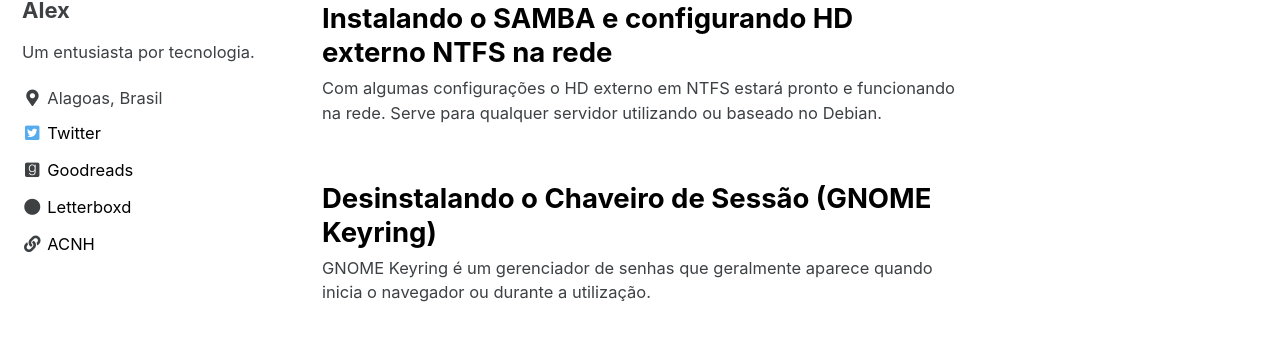
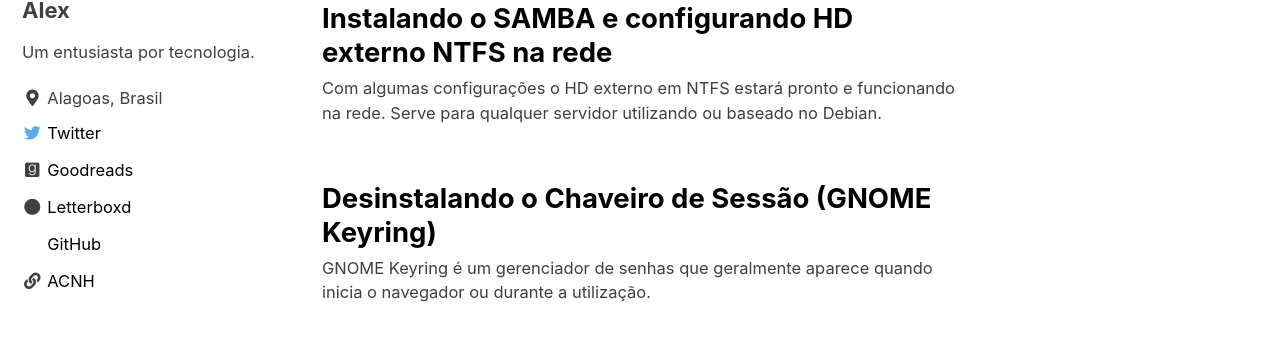
Before and after one commit to alexbarlim/2, a Jekyll site: the page built from index.html, in a window 1280 px wide. Shown: the part 234-597 px from the top of the page. Built offline with Jekyll 4.4.1, drawn with Linux system fonts in a browser that asks for light colours; cached includes are drawn as plain includes; the list of posts is cut into pages by our own code.

Commit message:
Update author-profile-custom-links.html

```diff
--- a/_includes/author-profile-custom-links.html
+++ b/_includes/author-profile-custom-links.html
@@ -8,7 +8,7 @@
 
   <li>
     <a href="https://twitter.com/1taldealex" itemprop="sameAs" rel="nofollow noopener noreferrer" target="_blank">
-      <i class="fab fa-fw fa-twitter-square" aria-hidden="true"></i> Twitter
+      <i class="fab fa-fw fa-twitter" aria-hidden="true"></i> Twitter
     </a>
   </li>
 
@@ -25,6 +25,12 @@
   </li>
 
  <li>
+    <a href="https://github.com/alexbarlim" itemprop="sameAs" rel="nofollow noopener noreferrer" target="_blank">
+      <i class="fas fa-fw fa-github" aria-hidden="true"></i> GitHub
+    </a>
+  </li>
+
+ <li>
     <a href="https://acnh.alexbarlim.com" itemprop="sameAs" rel="nofollow noopener noreferrer" target="_blank">
       <i class="fas fa-fw fa-link" aria-hidden="true"></i> ACNH
     </a>
```
